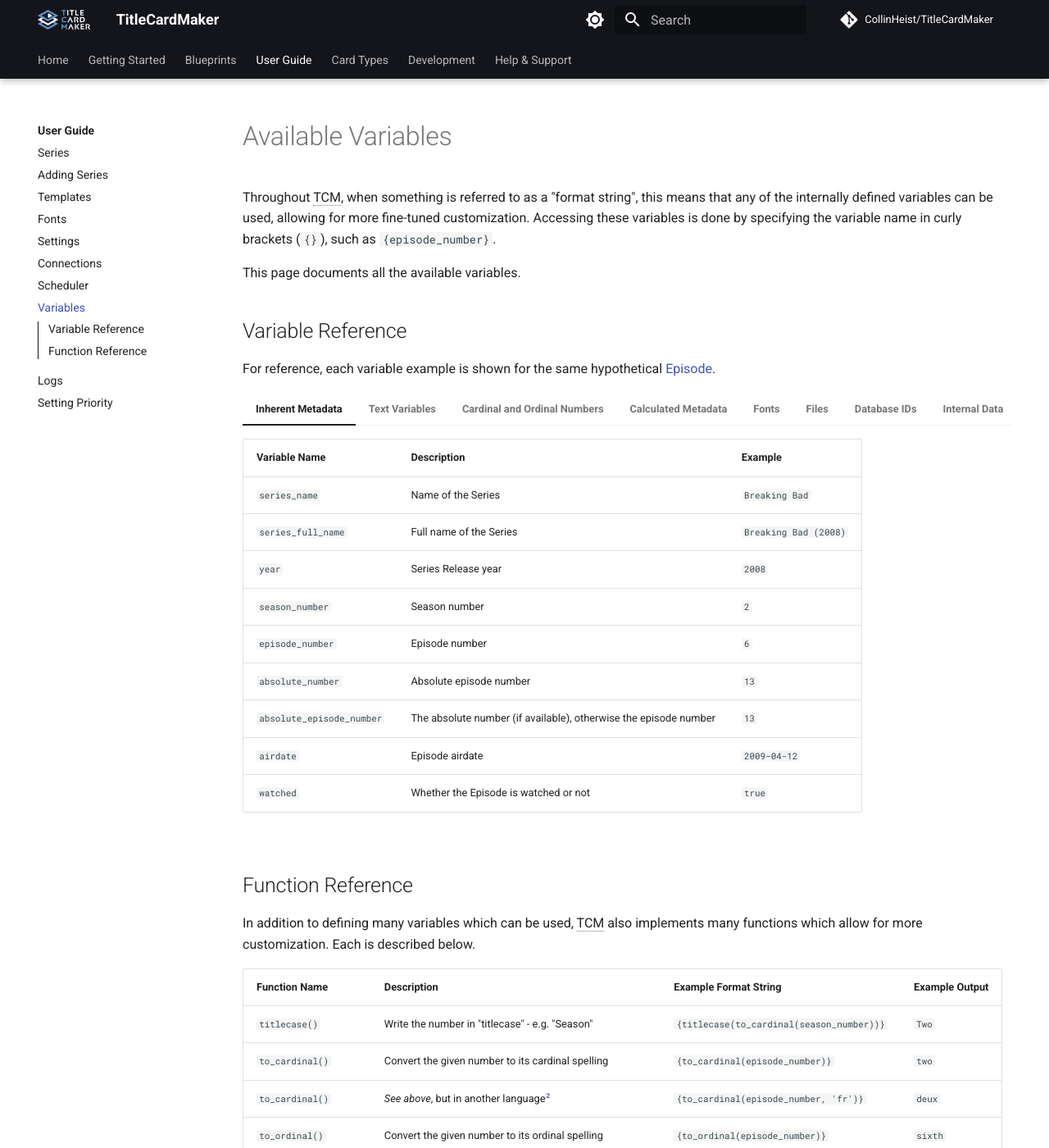
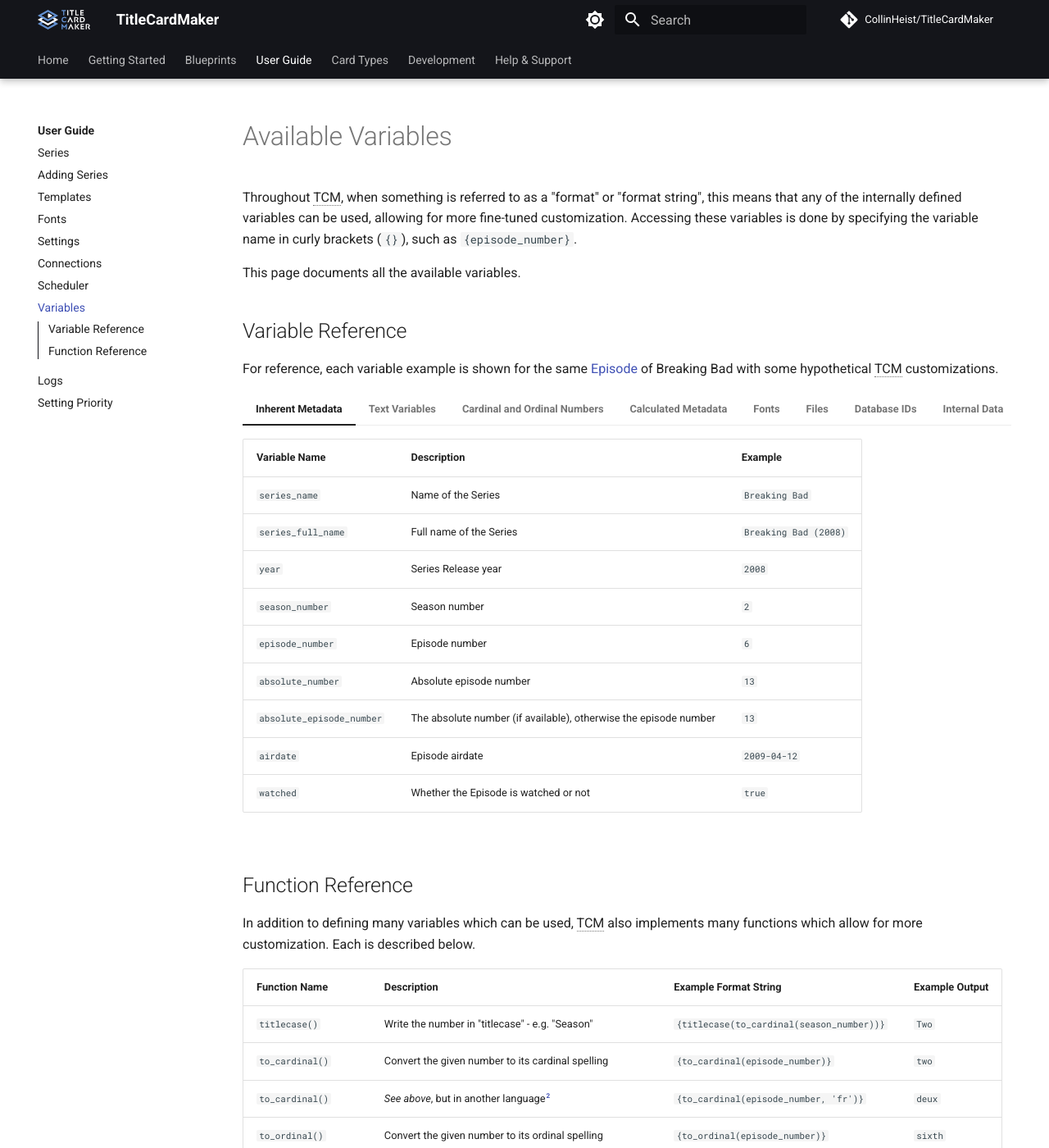
Before and after one commit to CollinHeist/TitleCardMaker, an MkDocs documentation site: the page built from docs/user_guide/variables.md, in a window 1280 px wide and 1400 px high. Shown: the whole window at 82% size. Built offline with MkDocs 1.6.1 and Material for MkDocs 9.7.7, drawn with Linux system fonts in a browser that asks for light colours; comment, search, counter and statistics services are not loaded.

Commit message:
[94] Minor doc updates

```diff
--- a/docs/user_guide/variables.md
+++ b/docs/user_guide/variables.md
@@ -8,17 +8,19 @@ tags:
 
 # Available Variables
 
-Throughout TCM, when something is referred to as a "format string", this means
-that any of the internally defined variables can be used, allowing for more
-fine-tuned customization. Accessing these variables is done by specifying the
-variable name in curly brackets (`{}`), such as `{episode_number}`.
+Throughout TCM, when something is referred to as a "format" or "format string",
+this means that any of the internally defined variables can be used, allowing
+for more fine-tuned customization. Accessing these variables is done by
+specifying the variable name in curly brackets (`{}`), such as
+`{episode_number}`.
 
 This page documents all the available variables.
 
 ## Variable Reference
 
-For reference, each variable example is shown for the same hypothetical
-[Episode](...).
+For reference, each variable example is shown for the same
+[Episode](https://www.imdb.com/title/tt1232253/) of Breaking Bad with some
+hypothetical TCM customizations.
 
 === "Inherent Metadata"
 
@@ -93,11 +95,11 @@ For reference, each variable example is shown for the same hypothetical
 
 === "Files"
 
-    | Variable Name    | Description                          | Example |
-    | ---------------- | ------------------------------------ | --------|
-    | source_file      | File path to the Source Image        | `/config/source/Breaking Bad (2008)/s2e6.jpg` |
-    | card_file        | File path to the Title Card          | `/config/cards/Breaking Bad (2008)/Season 2/Breaking Bad (2008) - S02E06.jpg` |
-    | source_directory | Path to the Series' source directory | `/config/source/Breaking Bad (2008)/` |
+    | Variable Name      | Description                          | Example |
+    | ------------------ | ------------------------------------ | --------|
+    | `source_file`      | File path to the Source Image        | `/config/source/Breaking Bad (2008)/s2e6.jpg` |
+    | `card_file`        | File path to the Title Card          | `/config/cards/Breaking Bad (2008)/Season 2/Breaking Bad (2008) - S02E06.jpg` |
+    | `source_directory` | Path to the Series' source directory | `/config/source/Breaking Bad (2008)/` |
 
 === "Database IDs"
 
```
Also changed, not shown: other parts of docs/user_guide/variables.md (+1 -1 lines), docs/development/contributing.md (+4 -4 lines), docs/user_guide/logs.md (+4 -4 lines), docs/user_guide/scheduler.md (+3 -2 lines), docs/user_guide/setting_priority.md (+4 -4 lines), docs/user_guide/settings.md (+3 -7 lines), 2 other files.
